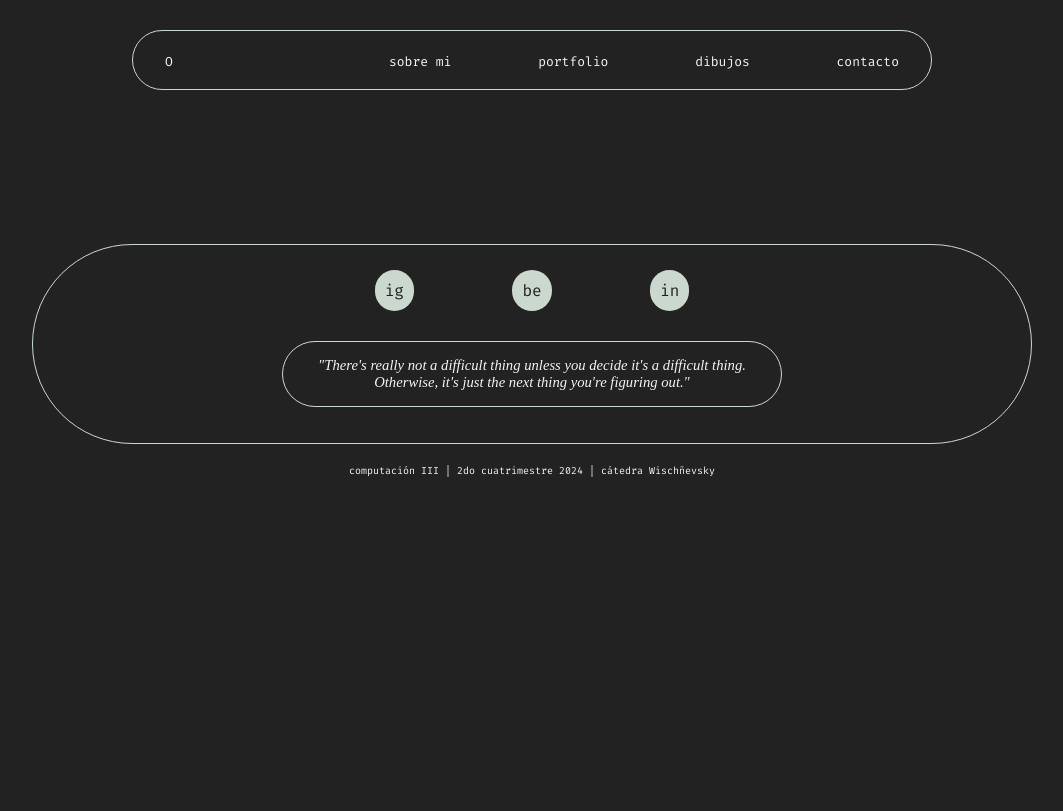
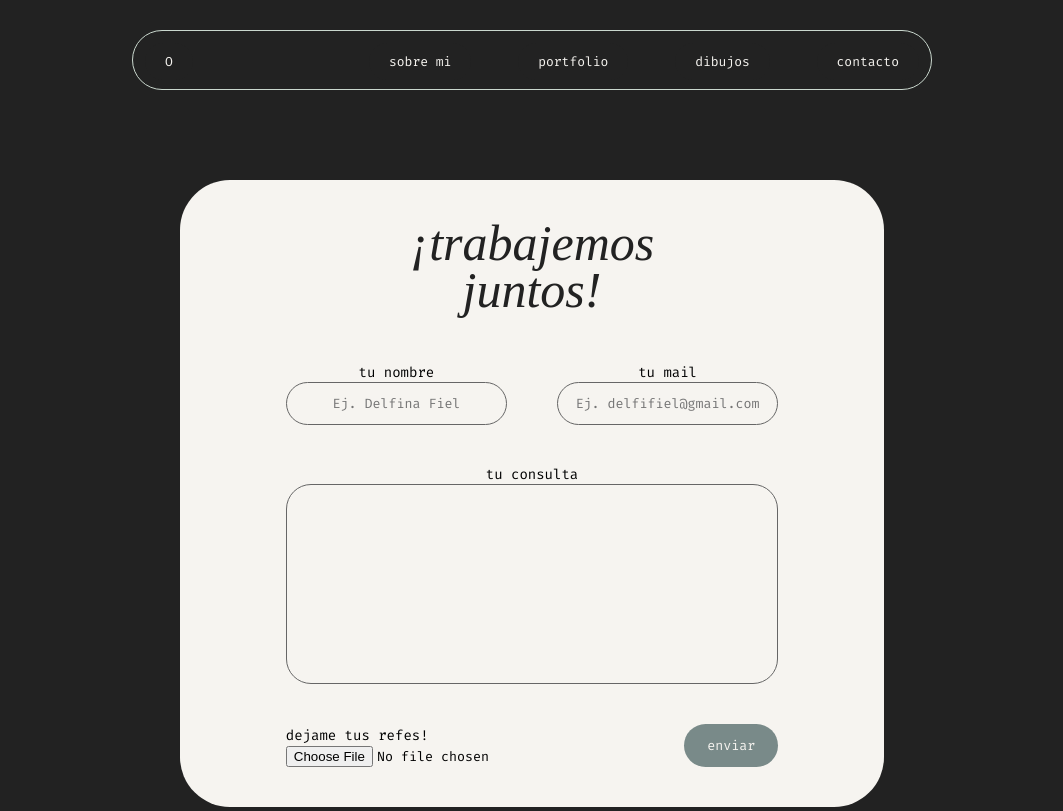
Before and after one commit to delfinafiel/delfinafiel-curriculum, a plain HTML site: page contacto.html in a window 1280 px wide. Shown: the top 811 px of the page, without its empty margins (108-1171 px from the left). Drawn offline with Linux system fonts and the light colour scheme; a web font is replaced by a local one.

Commit message:
correcciones footer + html contacto terminado

```diff
--- a/contacto.html
+++ b/contacto.html
@@ -18,18 +18,43 @@
                 </div>
                 <div class="botones">
                     <ul>
-                        <li><a href="index.html">sobre mi</a></li>
-                        <li><a href="portfolio.html">portfolio</a></li>
-                        <li><a href="dibujos.html">dibujos</a></li>
-                        <li><a href="contacto.html">contacto</a></li>
+                        <li><a href="index.html" target="_self">sobre mi</a></li>
+                        <li><a href="portfolio.html" target="_self">portfolio</a></li>
+                        <li><a href="dibujos.html" target="_self">dibujos</a></li>
+                        <li><a href="contacto.html" target="_self">contacto</a></li>
                     </ul>
                 </div>
             </nav>
         </header>
-        <main> <!--en proceso-->
+        <main>
+            <section class="formulario">
+                <h2>¡trabajemos juntos!</h2>
+                <form method="post" action="" target="_blank" enctype="multipart/form-data">
+                    <div class="datos-persona">
+                        <div class="nombre">
+                            <label for="nombre">tu nombre</label>
+                            <input type="text" name="nombre" id="nombre" maxlength="30" placeholder="Ej. Delfina Fiel" required>
+                        </div>
+                        <div class="mail">
+                            <label for="mail">tu mail</label>
+                            <input type="email" name="mail" id="email" placeholder="Ej. delfifiel@gmail.com" required>
+                        </div>
+                    </div>
+                    <div class="mensaje">
+                        <label for="mensaje">tu consulta</label>
+                        <textarea name="mensaje" id="mensaje" maxlength="700" required></textarea>
+                    </div>
+                    <div class="botones">
+                        <div>
+                            <label for="archivos">dejame tus refes!</label>
+                            <input type="file" name="archivos" id="archivos" formenctype="multipart/form-data" class="archivos">
+                        </div>
+                        <input type="submit" class="boton-enviar" value="enviar">
+                    </div>
+                </form>
+            </section>
         </main>
         <footer>
-            <div>
             <div class="contenedor-frase-redes">
                 <div class="redes">
                     <ul>
@@ -45,7 +70,6 @@
             <div class="materia">
                 <p>computaci&oacute;n III | 2do cuatrimestre 2024 | c&aacute;tedra Wisch&ntilde;evsky</p>
             </div>
-            </div>
         </footer>
     </body>
 </html>
--- a/estilos.css
+++ b/estilos.css
@@ -15,6 +15,36 @@ body {
 
 img {
     border-radius: 40px;
+}
+
+h1 {
+    font-family: "Piazzolla";
+    font-weight: 100;
+    font-style: italic;
+    font-size: 200pt;
+    color: #f6f4f0;
+    display: flex;
+    justify-content: center;
+    align-items: flex-start;
+}
+
+h2{
+    color: #222222;
+    text-align: center;
+    font-family: "Piazzolla";
+    font-size: 50px;
+    font-style: italic;
+    font-weight: 300;
+    line-height: 93.72%; /* 187.44px */
+}
+
+h3 {
+    font-family: "Piazzolla";
+    font-weight: 100;
+    font-style: italic;
+    font-size: 25pt;
+    color: #f6f4f0;
+    text-align: center;
 }
 
 /*Caracteristicas generales de todos los botones*/
@@ -84,6 +114,99 @@ nav ul li {
     color:#222222
 }
 
+h4 {
+    color: #f6f4f0;
+    font-size: medium;
+}
+
+p {
+    color: #f6f4f0;
+    font-size: small;
+}
+
+
+/* FOOTER '*/
+footer {
+    height: 300px;
+    display: flex;
+    justify-content: center;
+    align-items: center;
+    flex-direction: column;
+    margin-top: 100px;
+}
+
+.contenedor-frase-redes {
+    width: 70%;
+    min-width: 600px;
+    padding: 30px;
+    height: 200px;
+    background-color: #222222;
+    border: 1px solid #cad8ce;
+    border-radius: 120px;
+    display: flex;
+    flex-direction: column;
+    align-items: center;
+    justify-content: center;
+    gap: 40px;
+}
+
+.redes {
+    width: 100%;
+    display: flex;
+    justify-content: center;
+}
+
+.redes ul {
+    width: 70%;
+    display: flex;
+    justify-content: center;
+    gap: 15%;
+}
+
+.redes li {
+    color:  rgb(20, 20, 20);
+    display: inline; /* Distancia entre botones */
+}
+
+.redes a {
+    color: #222222;
+    text-decoration: none;
+    background-color: #cad8ce;
+    border-radius: 100px;
+    padding: 10px;
+}
+
+.redes a:hover {
+    background-color: #222222;
+    color:#cad8ce;
+    border: 1px solid #cad8ce;
+}
+
+.redes a:active {
+    background: rgb(20, 20, 20);
+    color:#f6f4f0;
+}
+
+.frase p {
+    font-family: "Piazzolla";
+    font-weight: 100;
+    font-style: italic;
+    font-size: 11pt;
+    max-width: 500px;
+    min-width: 100px;
+    background: #222222;
+    padding: 15px 30px;
+    border: 1px solid  #cad8ce;
+    border-radius: 40px;
+    text-align: center;
+}
+
+.materia p {
+    margin: 20px;
+    text-align: center;
+    font-size: 10px;
+}
+
 
 /* INDEX/HOME */
 
@@ -94,28 +217,6 @@ nav ul li {
     justify-content: center;
     align-items: center;
 }
-
-h1 {
-    font-family: "Piazzolla";
-    font-weight: 100;
-    font-style: italic;
-    font-size: 200pt;
-    color: #f6f4f0;
-    display: flex;
-    justify-content: center;
-    align-items: flex-start;
-}
-
-h2 {
-    font-family: "Piazzolla";
-    font-weight: 100;
-    font-style: italic;
-    font-size: 25pt;
-    color: #f6f4f0;
-    text-align: center;
-}
-
-
 
 /* Atributos de 'presentacion'*/
 
@@ -161,26 +262,8 @@ h2 {
     justify-content: center;
 }
 
-/* Atributos generales de 'secciones'*/
-h3 { /* titulares de secciones */
-    font-family: "migra";
-    font-size: 30px;
-    color:  #cad8ce;
 
-}
-
-h4 {
-    color: #f6f4f0;
-    font-size: medium;
-}
-
-p {
-    color: #f6f4f0;
-    font-size: small;
-}
-
-
-/* Atributos de 'portfolio' */
+/* Atributos de 'portfolio' VIEJO
 
 .portfolio {
     display: flex;
@@ -204,7 +287,7 @@ p {
     display: flex;
 }
 
-.box { /* caja con imagen de proyecto */
+.box {
     height: 420px;
     padding: 2%;
     width: 300px;
@@ -222,84 +305,110 @@ p {
     margin-top: 15px;
     width: 80%px;
 }
+*/
 
 
-/* FOOTER '*/
-footer {
-    height: 300px;
+/*CONTACTO*/
+main {
     display: flex;
-    justify-content: center;
-    margin-top: 100px;
-}
-
-footer div {
-    display: flex;
-    width: 100%;
     flex-direction: column;
     align-items: center;
     justify-content: center;
 }
 
-.contenedor-frase-redes {
-    max-width: 1000px;
+.formulario { /*recuadro contenedor blanco*/
+    display: flex;
+    flex-direction: column;
+    align-items: center;
+    justify-content: center;
+    max-height: 900px;
+    height: fit-content;
+    width: 55%;
     min-width: 600px;
-    padding: 30px;
-    height: 200px;
-    background-color: #222222;
-    border: 1px solid #cad8ce;
-    border-radius: 120px;
+    border-radius: 50px;
+    background-color: #f6f4f0;
+    margin: 60px 0px;
+    padding: 40px;
+    gap: 50px
+    }
+
+.formulario h2 {
+    width: 300px;
+
+}
+
+form {
     display: flex;
     flex-direction: column;
     gap: 40px;
 }
 
-.redes ul {
-    width: 70%;
+label {
+    font-size: 14px;
+}
+
+input {
+    font-family: "Fira Code", monospace;
+}
+
+
+/*Estilo datos de persona*/
+.datos-persona {
     display: flex;
     justify-content: center;
-    gap: 15%;
+    gap: 50px;
 }
 
-.redes li {
-    color:  rgb(20, 20, 20);
-    display: inline; /* Distancia entre botones */
+.nombre, .mail {
+    display: flex;
+    flex-direction: column;
+    align-items: center;
+    width: 50%;
 }
 
-.redes a {
-    color: #222222;
-    text-decoration: none;
-    background-color: #cad8ce;
-    border-radius: 100px;
+input[type="text"], input[type="email"] {
+    width: 100%;
+    border-radius: 50px;
+    outline: none;
+    background-color: #f6f4f0;
+    border: 1px solid #666666;
+    padding: 12px;
+    text-align: center;
+}
+
+/*Estilo mensaje*/
+.mensaje {
+    display: flex;
+    flex-direction: column;
+    align-items: center;
+    justify-content: center;
+}
+
+textarea {
+    height: 200px;
+    width: 100%;
+    border-radius: 25px;
+    outline: none;
+    background-color: #f6f4f0;
+    border: 1px solid #666666;
+    padding: 20px;
+    resize: none;
+}
+
+.botones {
+    display: flex;
+    flex-direction: row;
+}
+
+.boton-enviar {
+    width: 20%;
+    border-radius: 30px;
+    border: none;
+    color: #f6f4f0;
+    background-color: #798a89;
     padding: 10px;
 }
 
-.redes a:hover {
-    background-color: #222222;
-    color:#cad8ce;
-    border: 1px solid #cad8ce;
+.boton-enviar:hover {
+    cursor:pointer;
 }
-
-.redes a:active {
-    background: rgb(20, 20, 20);
-    color:#f6f4f0;
-}
-
-.frase p {
-    font-family: Piazzolla;
-    font-weight: 100;
-    font-style: italic;
-    font-size: 11pt;
-    max-width: 500px;
-    min-width: 100px;
-    background: #222222;
-    padding: 15px 30px;
-    border: 1px solid  #cad8ce;
-    border-radius: 40px;
-    text-align: center;
-}
-
-.materia p {
-    margin: 20px;
-    text-align: center;
-    font-size: 10px;
-}
```
Also changed, not shown: dibujos.html (+4 -6 lines), index.html (+6 -7 lines), portfolio.html (+4 -6 lines). Lines whose indentation alone changed are shown as unchanged.
